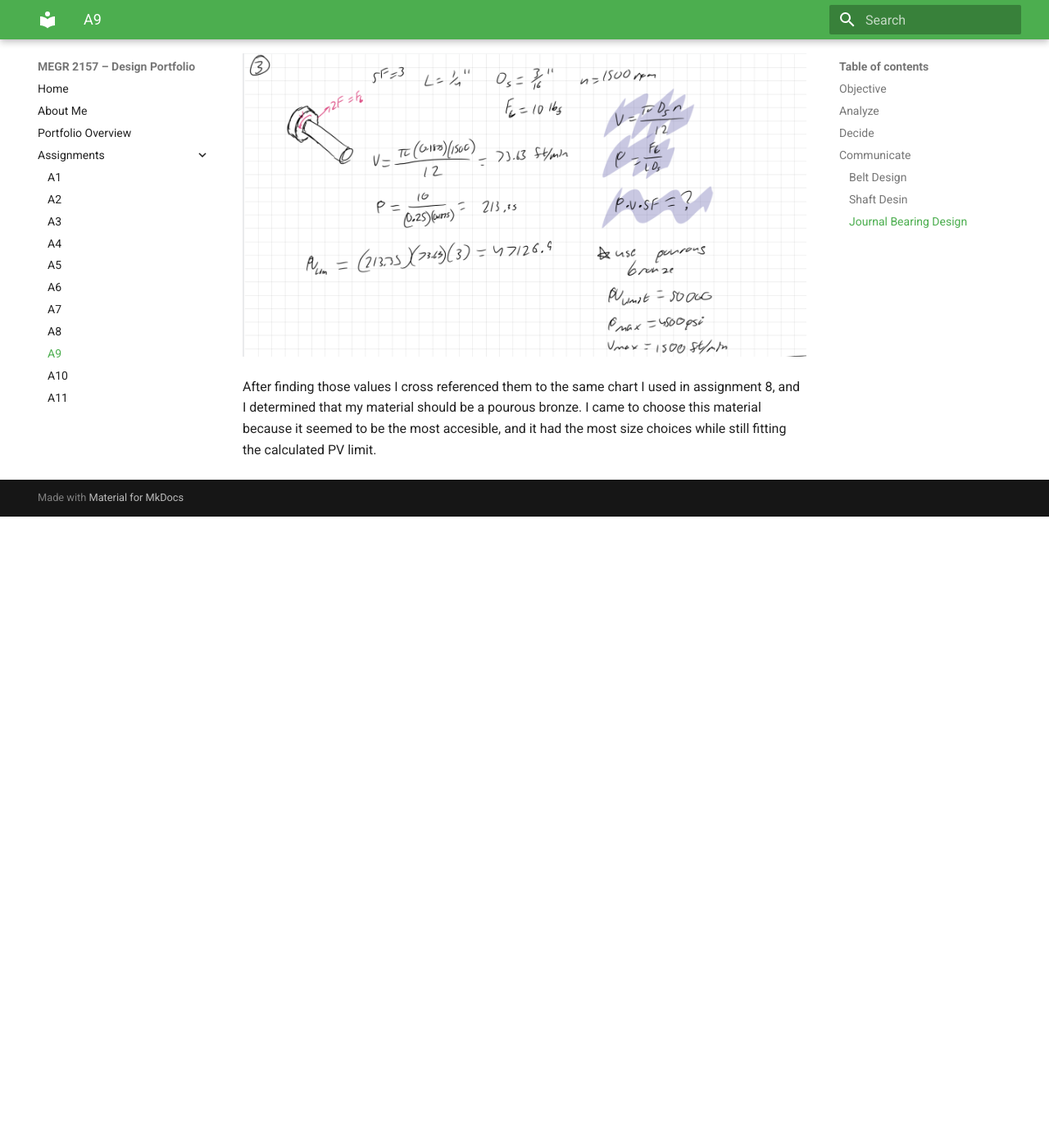
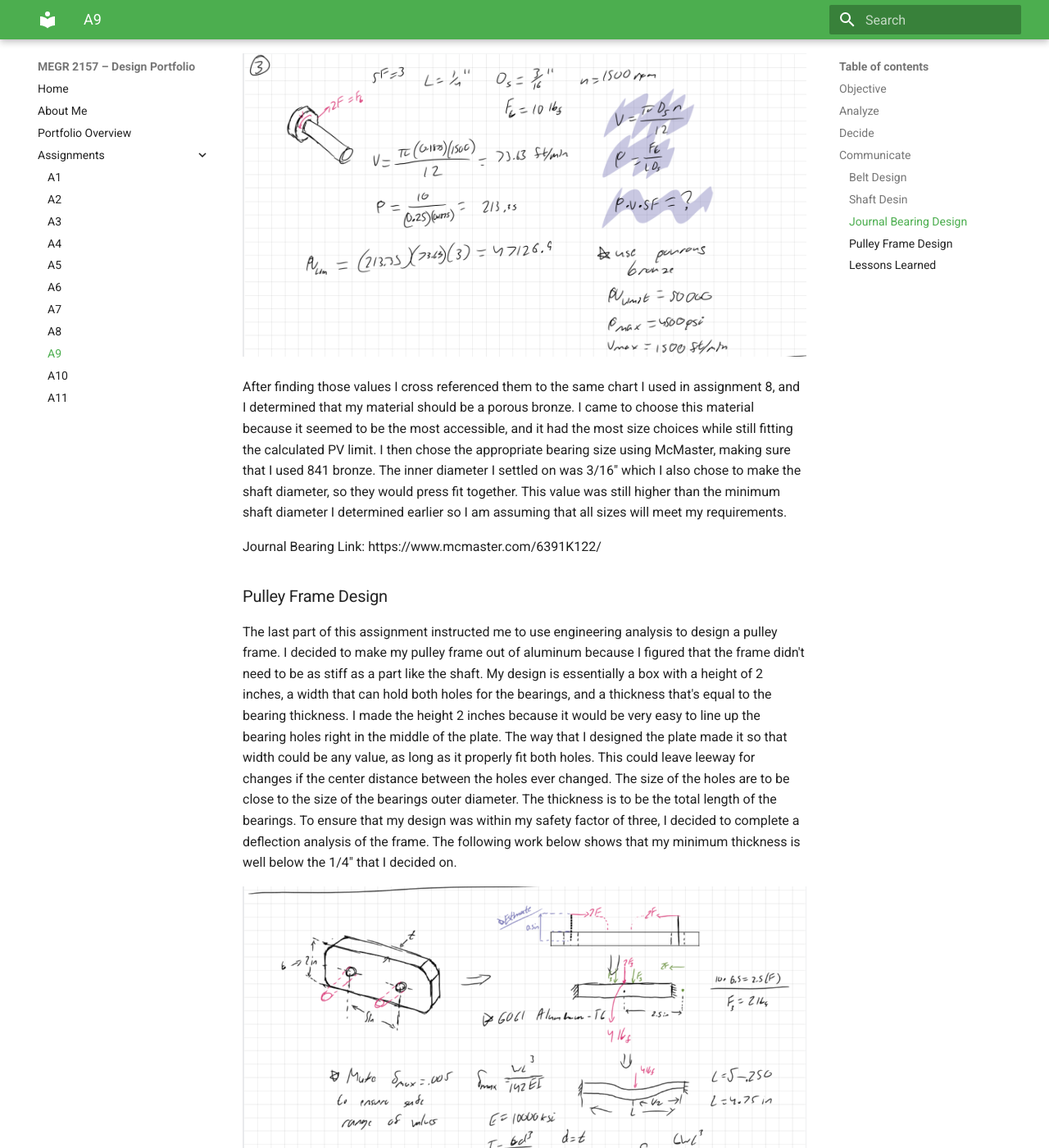
Before and after one commit to JacobShaver/design-projects-portfolio, an MkDocs documentation site: the page built from docs/assignments/A09/index.md, in a window 1280 px wide and 1400 px high, scrolled down 2576 px. Shown: the whole window at 82% size. Built offline with MkDocs 1.6.1 and Material for MkDocs 9.7.7, drawn with Linux system fonts in a browser that asks for light colours; before the commit the page ends 3206 px from its top, so only the background shows below that; some of the changed text lies outside the part shown.

Commit message:
Update index.md

```diff
--- a/docs/assignments/A09/index.md
+++ b/docs/assignments/A09/index.md
@@ -39,4 +39,16 @@ After designing my shaft I then began to work on the bearing size, and material
 
 ![error](part3.png)
 
-After finding those values I cross referenced them to the same chart I used in assignment 8, and I determined that my material should be a pourous bronze. I came to choose this material because it seemed to be the most accesible, and it had the most size choices while still fitting the calculated PV limit.
+After finding those values I cross referenced them to the same chart I used in assignment 8, and I determined that my material should be a porous bronze. I came to choose this material because it seemed to be the most accessible, and it had the most size choices while still fitting the calculated PV limit. I then chose the appropriate bearing size using McMaster, making sure that I used 841 bronze. The inner diameter I settled on was 3/16" which I also chose to make the shaft diameter, so they would press fit together. This value was still higher than the minimum shaft diameter I determined earlier so I am assuming that all sizes will meet my requirements.
+
+Journal Bearing Link: https://www.mcmaster.com/6391K122/
+
+### Pulley Frame Design
+The last part of this assignment instructed me to use engineering analysis to design a pulley frame. I decided to make my pulley frame out of aluminum because I figured that the frame didn't need to be as stiff as a part like the shaft. My design is essentially a box with a height of 2 inches, a width that can hold both holes for the bearings, and a thickness that's equal to the bearing thickness. I made the height 2 inches because it would be very easy to line up the bearing holes right in the middle of the plate. The way that I designed the plate made it so that width could be any value, as long as it properly fit both holes. This could leave leeway for changes if the center distance between the holes ever changed. The size of the holes are to be close to the size of the bearings outer diameter. The thickness is to be the total length of the bearings. To ensure that my design was within my safety factor of three, I decided to complete a deflection analysis of the frame. The following work below shows that my minimum thickness is well below the 1/4" that I decided on.
+
+![error](part4.png)
+
+### Lessons Learned
+The biggest lesson I learned is how all of the previous analysis that I worked on individually can all come together in one full design. This assignment had me design multiple different parts that each needed a very distinct analysis. It was fun to do this and see it all come together to make a cohherent pulley system at the end.
+
+Another lesson I learned was how standard manufacturing can dictate sizes of parts. While I was going through it was clear that the found values weren't realistic because it would cost so much more to make those custom parts for this one pulley. However, if you cross reference your found values with standard ones then you can chose very nice and mass produced parts that still meet your requirements.
```
